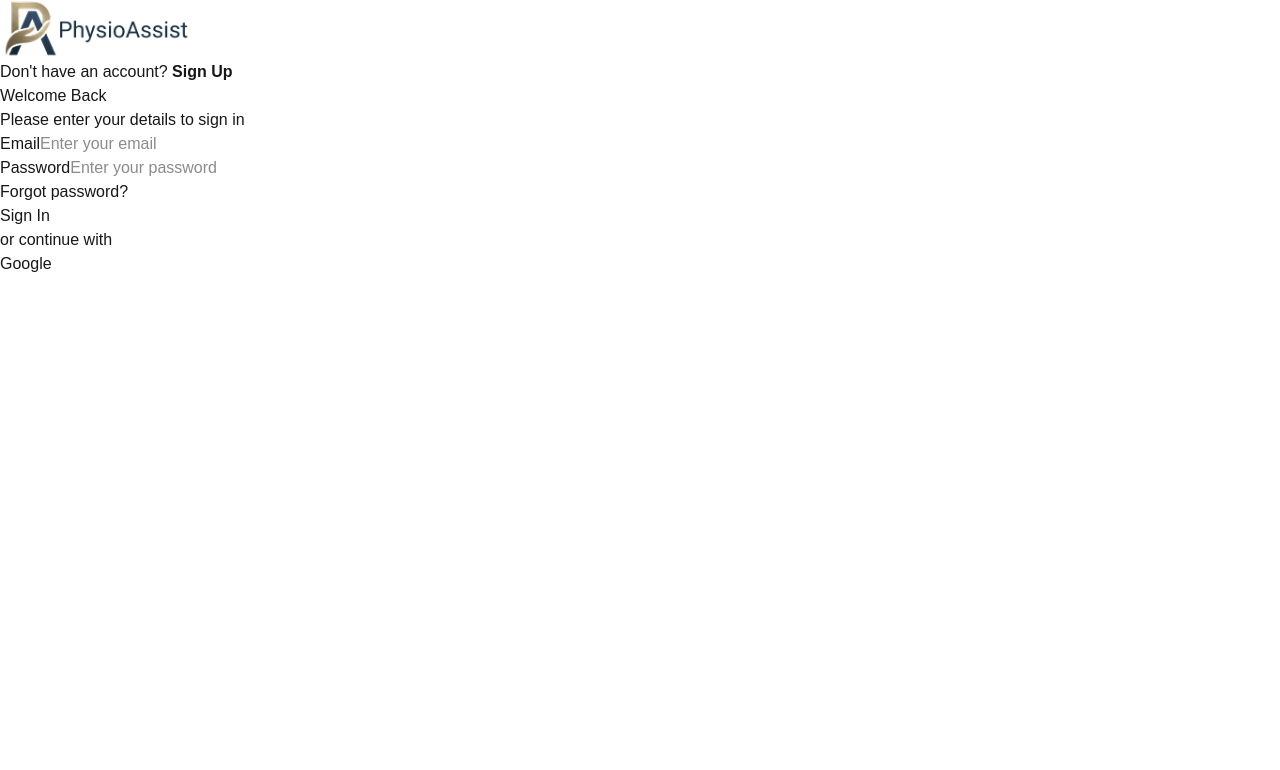
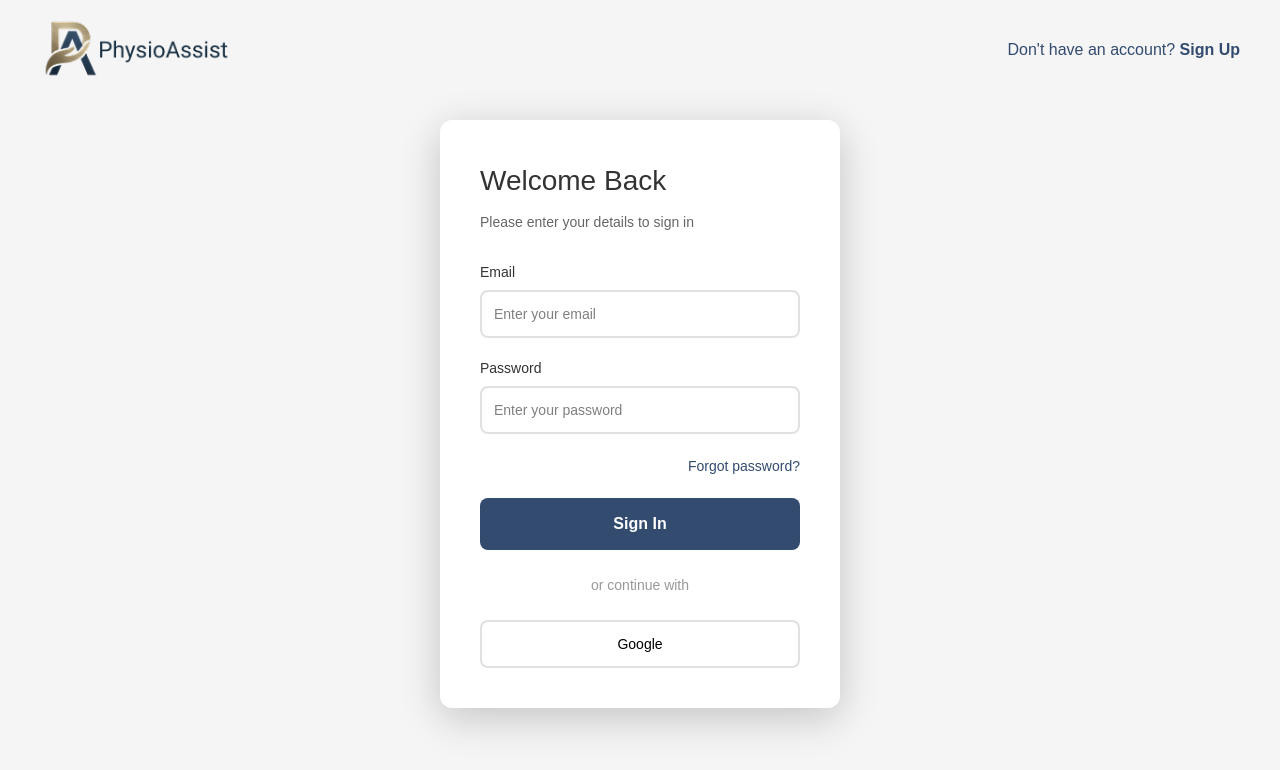
Before and after one commit to michaelfuchaka/PhysioAssist, a Next.js app in the folder physioAssist/client/: page /auth/login in a window 1280 px wide. Shown: the top 770 px of the page. Built offline with nearby package versions, Linux system fonts and the light colour scheme.

Commit message:
feat: Refactor ContactModal and Login components; improve layout, styling, and accessibility

```diff
--- a/physioAssist/client/src/app/auth/login/page.jsx
+++ b/physioAssist/client/src/app/auth/login/page.jsx
@@ -1,15 +1,18 @@
 "use client"
 import React , {  useState }  from 'react';
 import Image from 'next/image';
+import Link from 'next/link';
 
-const login = () => {
+const Login = () => {
  const [imageError, setImageError] = useState(false);
+  const [email, setEmail] = useState('');
+  const [password, setPassword] = useState('');
 
 
   return (
-    <div>
-    <div >
-        <a href="#" >
+    <div className=' bg-[#F5F5F5] text-[#000000] min-h-screen'>
+    <div className='py-5 px-10 flex justify-between items-center'>
+        <Link href="#" className='cursor-pointer' >
         <div className='shrink-0'>
                 {imageError ? (
                     <span style={{ color: '#324B6F', fontWeight: 'bold', fontSize: '16px' }}>
@@ -26,59 +29,69 @@ const login = () => {
                     />
                 )}
         </div>
-        </a>
-        <a href="#" >Don&apos;t have an account? <strong>Sign Up</strong></a>
+        </Link>
+        <Link href="#" className='text-s no-underline text-[#324B6F] hover:underline' >Don&apos;t have an account? <strong>Sign Up</strong></Link>
     </div>
 
-        <div>
+        <div className='flex-1 flex justify-center items-center p-5'>
+        <div className='bg-white p-10 rounded-xl shadow-[0_10px_40px_rgba(0,0,0,0.2)] w-full max-w-[400px]'>
         {/* login form  */}
-        <h2>Welcome Back </h2>
-         <p>Please enter your details to sign in</p>
+        <h2 className='mb-2.5 text-[#333] text-[28px]'>
+            Welcome Back
+             </h2>
+         <p className='text-[#666] text-sm mb-7.5'>
+            Please enter your details to sign in
+            </p>
          <form >
             {/* email */}
-            <div>
-                <label> Email</label>
+            <div className='mb-5'>
+                <label className='block mb-2 text-[#333] text-sm font-medium'> Email</label>
                 <input
                 type="email"
                  placeholder="Enter your email"
-                //  value={email}
+                 value={email}
+                className='w-full  p-3 border-2 border-[#e0e0e0] rounded-lg text-sm transition-colors duration-300 focus:outline-none focus:border-[#667eea]'
                  onChange={(e) => setEmail(e.target.value)}
                  required
                 />
             </div>
             {/* password */}
-            <div>
-            <label className="">
-              Password
-            </label>
+            <div className='mb-5'>
+            <label className="block mb-2 text-[#333] text-sm font-medium">Password</label>
             <input
               type="password"
               placeholder="Enter your password"
-            //   value={password}
+              value={password}
+               className='w-full  p-3 border-2 border-[#e0e0e0] rounded-lg text-sm transition-colors duration-300 focus:outline-none focus:border-[#667eea]'
               onChange={(e) => setPassword(e.target.value)}
               required
             />
             </div>
 
-             <div >
-                    <a href="#">Forgot password?</a>
+             <div className='text-right mb-5'>
+                    <a href="#"className='text-[#324B6F] no-underline text-sm hover:underline ' >
+                    Forgot password?
+                    </a>
               </div>
 
-             <button type="submit" >
+             <button type="submit" className="w-full p-3.5  bg-[#324B6F] text-white border-none rounded-lg text-base font-semibold cursor-pointer transition-all duration-200 hover:-translate-y-0.5 ">
                 Sign In
             </button>
 
-             <div >or continue with</div>
-              <div >
-             <button type="button" >
+             <div className="text-center my-[25px] text-[#999] text-sm">
+                or continue with
+                </div>
+              <div  className="flex ">
+             <button type="button" className="flex-1 p-3 border-2 border-[#e0e0e0] bg-white rounded-lg cursor-pointer text-sm transition-colors duration-300 hover:border-[#324B6F] hover:bg-[#f8f9ff]">
                 Google
                 </button>
 
               </div>
          </form>
          </div>
+        </div>
     </div>
   )
 }
 
-export default login
+export default Login
```
Also changed, not shown: physioAssist/client/src/app/ContactModal/page.jsx (+6 -2 lines).
